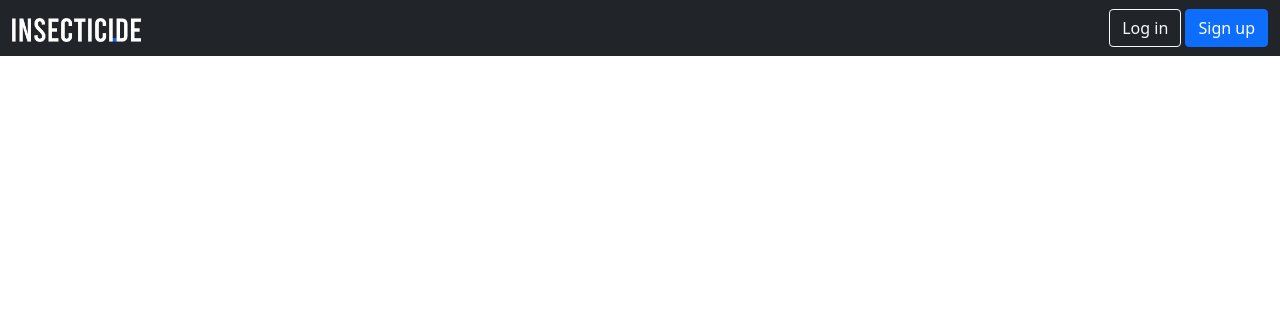
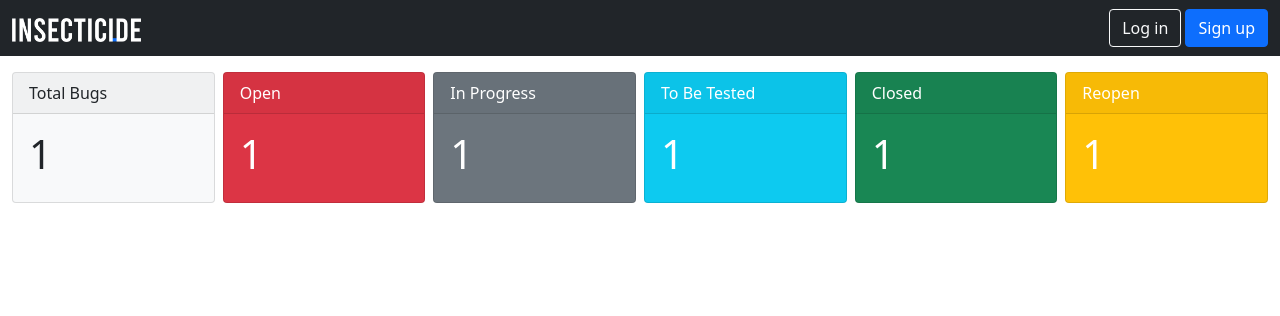
Before and after one commit to esadek/insecticide, a Django app: template bugtracker/templates/dashboard.html in a window 1280 px wide. Shown: the top 316 px of the page. Run offline with Django 3.2, Linux system fonts and the light colour scheme; the template is opened without the code that fills it: most values are stand-ins (such as "Sample title", 1, 10 or a date in 2020).

Commit message:
Add: dashboard bug status counts

```diff
--- a/bugtracker/templates/dashboard.html
+++ b/bugtracker/templates/dashboard.html
@@ -1,4 +1,56 @@
 {% extends 'base.html' %}
 {% block content %}
   {% include 'navbar.html' %}
+  <div class="container-fluid mt-3">
+    <div class="row g-2">
+      <div class="col">
+        <div class="card text-dark bg-light mb-2">
+          <div class="card-header">Total Bugs</div>
+          <div class="card-body">
+            <h1 class="card-title">{{ total_count }}</h1>
+          </div>
+        </div>
+      </div>
+      <div class="col">
+        <div class="card text-white bg-danger mb-2">
+          <div class="card-header">Open</div>
+          <div class="card-body">
+            <h1 class="card-title">{{ open_count }}</h1>
+          </div>
+        </div>
+      </div>
+      <div class="col">
+        <div class="card text-white bg-secondary mb-2">
+          <div class="card-header">In Progress</div>
+          <div class="card-body">
+            <h1 class="card-title">{{ in_progress_count }}</h1>
+          </div>
+        </div>
+      </div>
+      <div class="col">
+        <div class="card text-white bg-info mb-2">
+          <div class="card-header">To Be Tested</div>
+          <div class="card-body">
+            <h1 class="card-title">{{ to_be_tested_count }}</h1>
+          </div>
+        </div>
+      </div>
+      <div class="col">
+        <div class="card text-white bg-success mb-2">
+          <div class="card-header">Closed</div>
+          <div class="card-body">
+            <h1 class="card-title">{{ closed_count }}</h1>
+          </div>
+        </div>
+      </div>
+      <div class="col">
+        <div class="card text-white bg-warning mb-2">
+          <div class="card-header">Reopen</div>
+          <div class="card-body">
+            <h1 class="card-title">{{ reopen_count }}</h1>
+          </div>
+        </div>
+      </div>
+    </div>
+  </div>
 {% endblock %}
```
